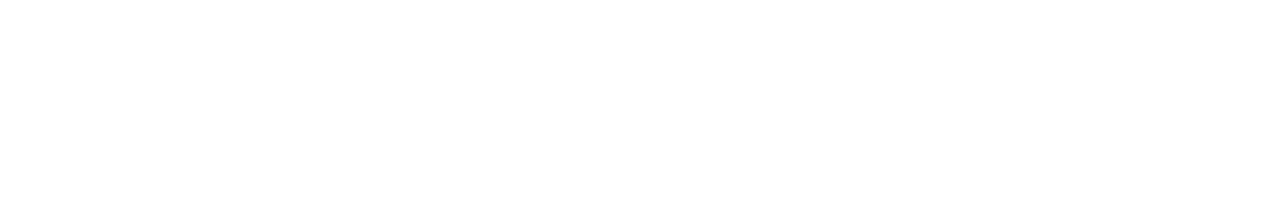
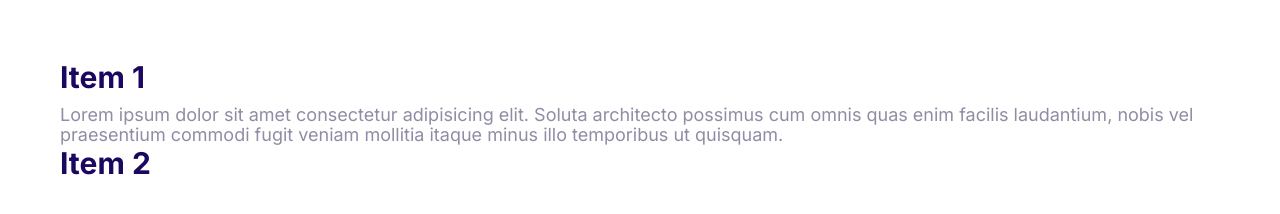
Before and after one commit to AliHaider14000/HostingWebsite, a plain HTML site: page index.html in a window 1280 px wide. Drawn offline with Linux system fonts and the light colour scheme.

Commit message:
Collapsible component added.

```diff
--- a/css/styles.css
+++ b/css/styles.css
@@ -529,3 +529,34 @@ a {
     grid-template-columns: 1fr auto;
   }
 }
+
+/* Collapsibles */
+.collapsible__header {
+  display: flex;
+  justify-content: space-between;
+}
+
+.collapsible__heading {
+  margin-top: 0;
+  font-size: 3rem;
+}
+
+.collapsible__chevron {
+  transform: rotate(-90deg);
+  transition: transform 0.3s;
+}
+
+.collapsible__content {
+  max-height: 0;
+  overflow: hidden;
+  opacity: 0;
+  transition: max-height 0.3s, opacity 0.3s;
+}
+
+.collapsible--expanded .collapsible__chevron {
+  transform: rotate(0);
+}
+.collapsible--expanded .collapsible__content {
+  max-height: 100vh;
+  opacity: 1;
+}
--- a/index.html
+++ b/index.html
@@ -14,5 +14,35 @@
     <link rel="stylesheet" href="css/normalize.css" />
     <link rel="stylesheet" href="css/styles.css" />
   </head>
-  <body style="padding: 5rem"></body>
+  <body style="padding: 5rem">
+    <div class="collapsible collapsible--expanded">
+      <header class="collapsible__header">
+        <h2 class="collapsible__heading">Item 1</h2>
+        <svg class="icon icon--white collapsible__chevron">
+          <use xlink:href="images/sprite.svg#chevron"></use>
+        </svg>
+      </header>
+      <div class="collapsible__content">
+        Lorem ipsum dolor sit amet consectetur adipisicing elit. Soluta
+        architecto possimus cum omnis quas enim facilis laudantium, nobis vel
+        praesentium commodi fugit veniam mollitia itaque minus illo temporibus
+        ut quisquam.
+      </div>
+    </div>
+    <div class="collapsible">
+      <header class="collapsible__header">
+        <h2 class="collapsible__heading">Item 2</h2>
+        <svg class="icon icon--white collapsible__chevron">
+          <use xlink:href="images/sprite.svg#chevron"></use>
+        </svg>
+      </header>
+      <div class="collapsible__content">
+        Lorem ipsum dolor sit amet consectetur adipisicing elit. Soluta
+        architecto possimus cum omnis quas enim facilis laudantium, nobis vel
+        praesentium commodi fugit veniam mollitia itaque minus illo temporibus
+        ut quisquam.
+      </div>
+    </div>
+    <script src="js/main.js"></script>
+  </body>
 </html>
--- /dev/null
+++ b/js/main.js
@@ -0,0 +1,5 @@
+const collapsibles = document.querySelectorAll(".collapsible");
+collapsibles.forEach((item) =>
+item.addEventListener('click', function() {
+    this.classList.toggle("collapsible--expanded");
+}));
```
Also changed, not shown: components/collapsible.html (added, +13 -0 lines).
